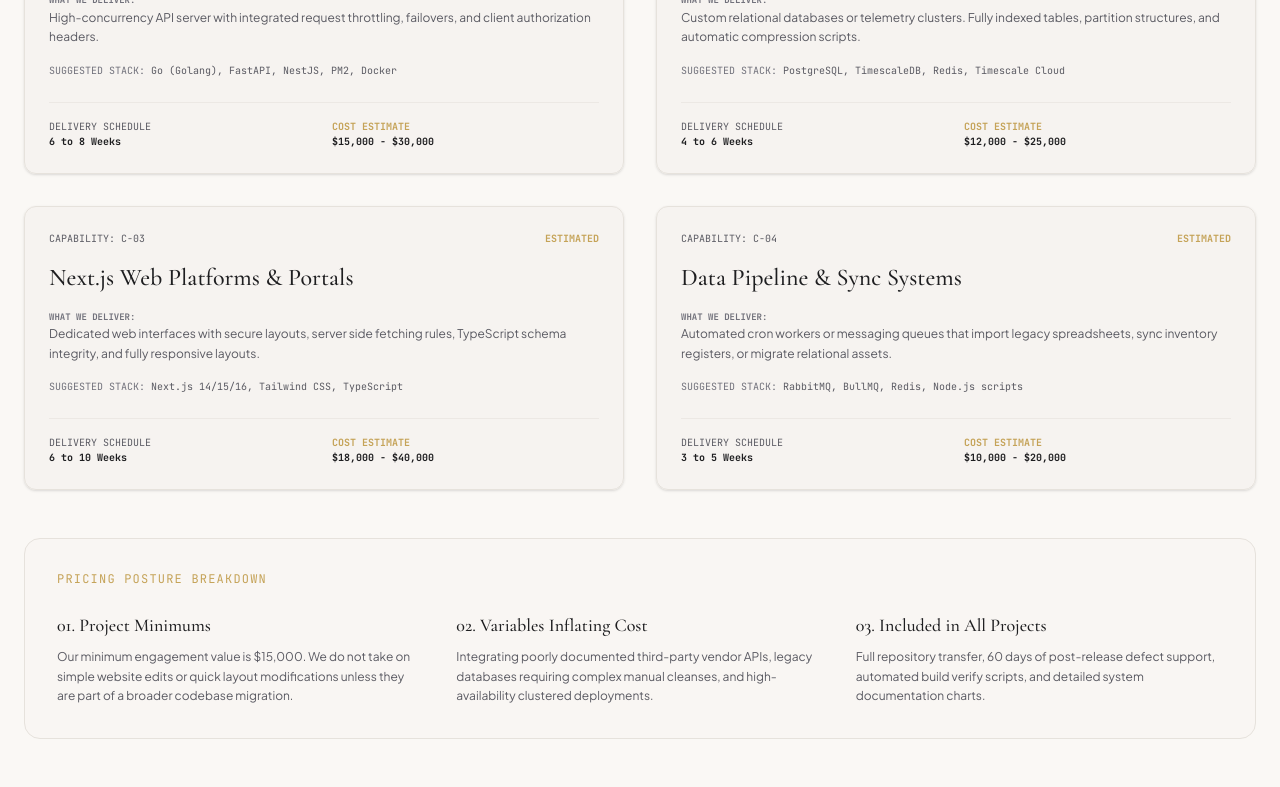
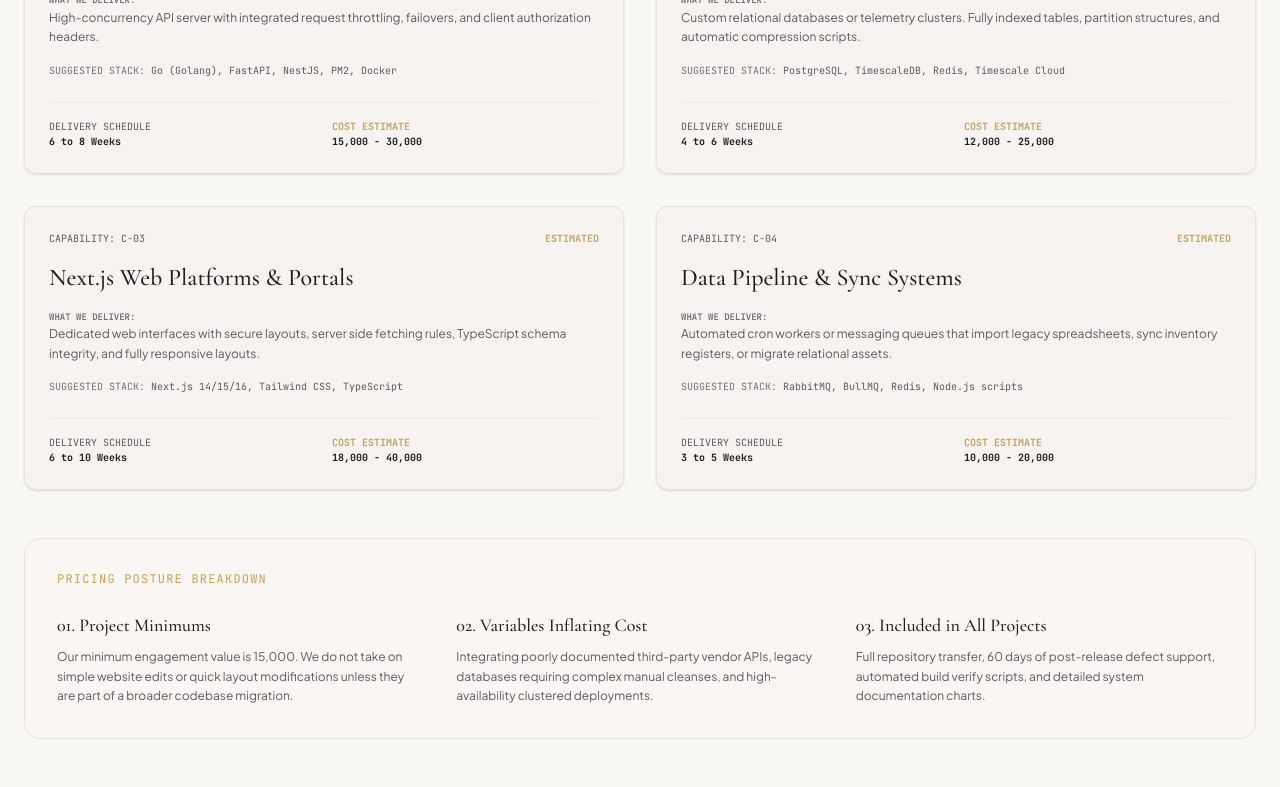
Before and after one commit to Vivek8789664732/kolitech, a Next.js app: page /services in a window 1280 px wide. Shown: the part 440-1227 px from the top of the page. Built offline with nearby package versions, Linux system fonts and the light colour scheme.

Commit message:
Update footer copyright to mention Monika koli and remove dollar signs from pricing

```diff
--- a/src/app/components/Footer.tsx
+++ b/src/app/components/Footer.tsx
@@ -95,7 +95,7 @@ export default function Footer() {
         {/* Bottom Bar */}
         <div className="mt-12 pt-8 border-t border-sand-border/60 flex flex-col md:flex-row justify-between items-start md:items-center space-y-4 md:space-y-0">
           <div className="font-mono text-[9px] text-zinc-500">
-            &copy; {currentYear} KOLITECH.
+            &copy; {currentYear} Koli Tech by Monika Koli.
           </div>
 
           <div className="font-mono text-[9px] text-muted-slate flex space-x-6">
--- a/src/app/contact/page.tsx
+++ b/src/app/contact/page.tsx
@@ -6,7 +6,7 @@ export default function Contact() {
   const [formData, setFormData] = useState({
     name: "",
     email: "",
-    budget: "$15,000 - $30,000",
+    budget: "15,000 - 30,000",
     legacyDetails: "",
     description: ""
   });
@@ -114,7 +114,7 @@ export default function Contact() {
                     setFormData({
                       name: "",
                       email: "",
-                      budget: "$15,000 - $30,000",
+                      budget: "15,000 - 30,000",
                       legacyDetails: "",
                       description: ""
                     });
@@ -170,9 +170,9 @@ export default function Contact() {
                     disabled={status === "submitting"}
                     className="bg-alabaster border border-sand-border px-3 py-2 text-charcoal focus:border-amber-accent focus:outline-none transition-colors rounded-lg"
                   >
-                    <option value="$15,000 - $30,000">$15,000 - $30,000 (Standard API/Database Rebuild)</option>
-                    <option value="$30,000 - $60,000">$30,000 - $60,000 (Complete Platform Migration)</option>
-                    <option value="$60,000+">$60,000+ (High Availability Core Clusters)</option>
+                    <option value="15,000 - 30,000">15,000 - 30,000 (Standard API/Database Rebuild)</option>
+                    <option value="30,000 - 60,000">30,000 - 60,000 (Complete Platform Migration)</option>
+                    <option value="60,000+">60,000+ (High Availability Core Clusters)</option>
                   </select>
                 </div>
 
--- a/src/app/page.tsx
+++ b/src/app/page.tsx
@@ -266,10 +266,10 @@ export default function Home() {
                   Estimation Criteria
                 </span>
                 <h2 className="font-serif text-2xl md:text-3xl font-normal text-charcoal tracking-tight">
-                  Pricing ranges from $15k to $80k. We don&apos;t hide pricing.
+                  Pricing ranges from 15k to 80k. We don&apos;t hide pricing.
                 </h2>
                 <p className="font-sans text-xs md:text-sm text-muted-slate leading-relaxed max-w-xl">
-                  A custom transaction database with NestJS APIs takes about 11-12 weeks and lands near $25,000. Basic technical platforms start at $15,000. Comprehensive web integrations with high-volume SLAs scale to $80,000.
+                  A custom transaction database with NestJS APIs takes about 11-12 weeks and lands near 25,000. Basic technical platforms start at 15,000. Comprehensive web integrations with high-volume SLAs scale to 80,000.
                 </p>
                 <div className="grid grid-cols-1 sm:grid-cols-2 gap-4 pt-2 font-mono text-[9px] text-muted-slate">
                   <div>
--- a/src/app/services/page.tsx
+++ b/src/app/services/page.tsx
@@ -8,7 +8,7 @@ export default function Services() {
       deliverable: "High-concurrency API server with integrated request throttling, failovers, and client authorization headers.",
       stack: "Go (Golang), FastAPI, NestJS, PM2, Docker",
       deliveryTime: "6 to 8 Weeks",
-      priceRange: "$15,000 - $30,000"
+      priceRange: "15,000 - 30,000"
     },
     {
       id: "C-02",
@@ -16,7 +16,7 @@ export default function Services() {
       deliverable: "Custom relational databases or telemetry clusters. Fully indexed tables, partition structures, and automatic compression scripts.",
       stack: "PostgreSQL, TimescaleDB, Redis, Timescale Cloud",
       deliveryTime: "4 to 6 Weeks",
-      priceRange: "$12,000 - $25,000"
+      priceRange: "12,000 - 25,000"
     },
     {
       id: "C-03",
@@ -24,7 +24,7 @@ export default function Services() {
       deliverable: "Dedicated web interfaces with secure layouts, server side fetching rules, TypeScript schema integrity, and fully responsive layouts.",
       stack: "Next.js 14/15/16, Tailwind CSS, TypeScript",
       deliveryTime: "6 to 10 Weeks",
-      priceRange: "$18,000 - $40,000"
+      priceRange: "18,000 - 40,000"
     },
     {
       id: "C-04",
@@ -32,7 +32,7 @@ export default function Services() {
       deliverable: "Automated cron workers or messaging queues that import legacy spreadsheets, sync inventory registers, or migrate relational assets.",
       stack: "RabbitMQ, BullMQ, Redis, Node.js scripts",
       deliveryTime: "3 to 5 Weeks",
-      priceRange: "$10,000 - $20,000"
+      priceRange: "10,000 - 20,000"
     }
   ];
 
@@ -99,7 +99,7 @@ export default function Services() {
             <div className="space-y-2">
               <h4 className="font-serif text-lg text-charcoal font-medium">01. Project Minimums</h4>
               <p className="font-sans text-xs text-muted-slate leading-relaxed">
-                Our minimum engagement value is $15,000. We do not take on simple website edits or quick layout modifications unless they are part of a broader codebase migration.
+                Our minimum engagement value is 15,000. We do not take on simple website edits or quick layout modifications unless they are part of a broader codebase migration.
               </p>
             </div>
             <div className="space-y-2">
```
